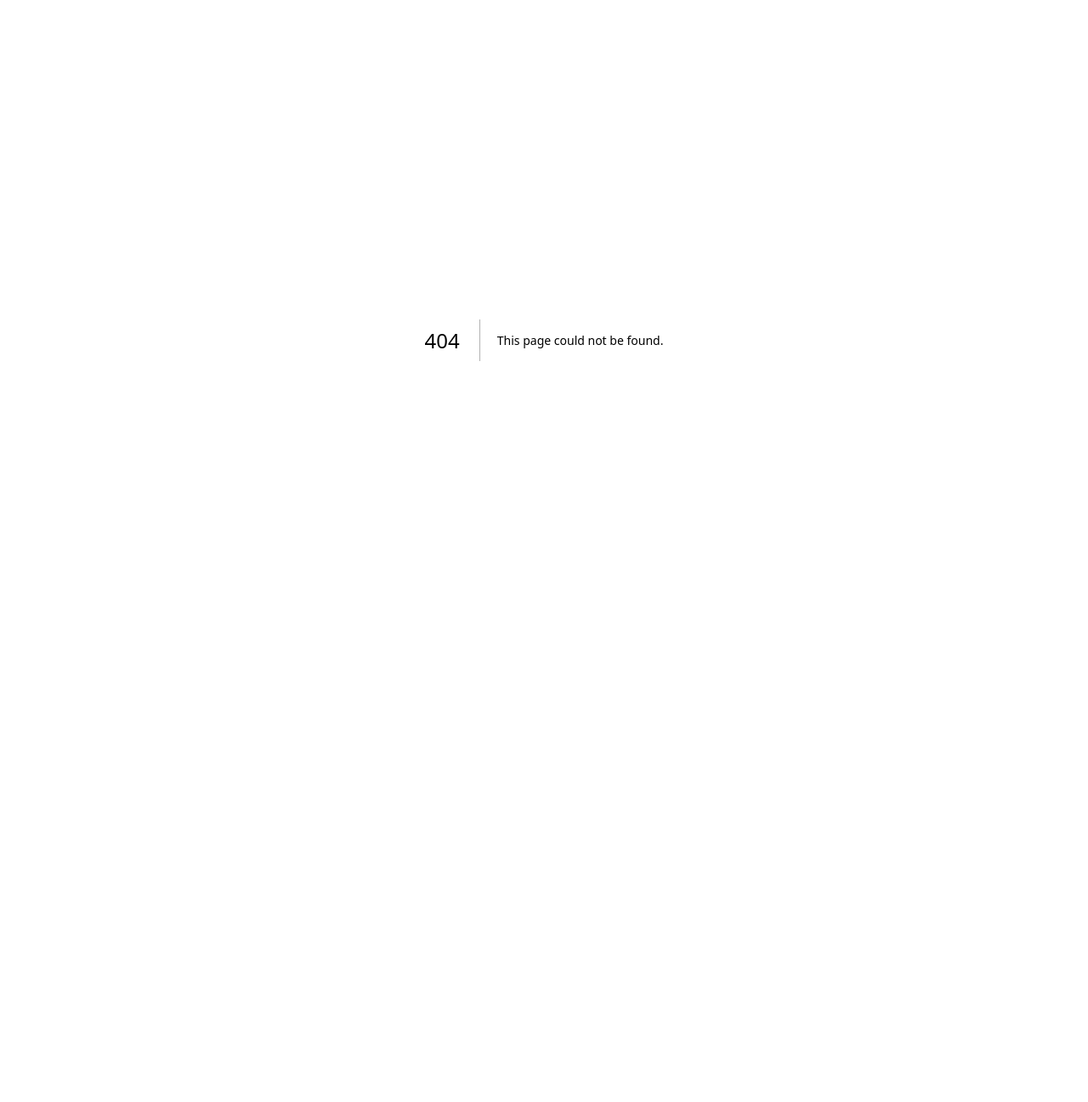
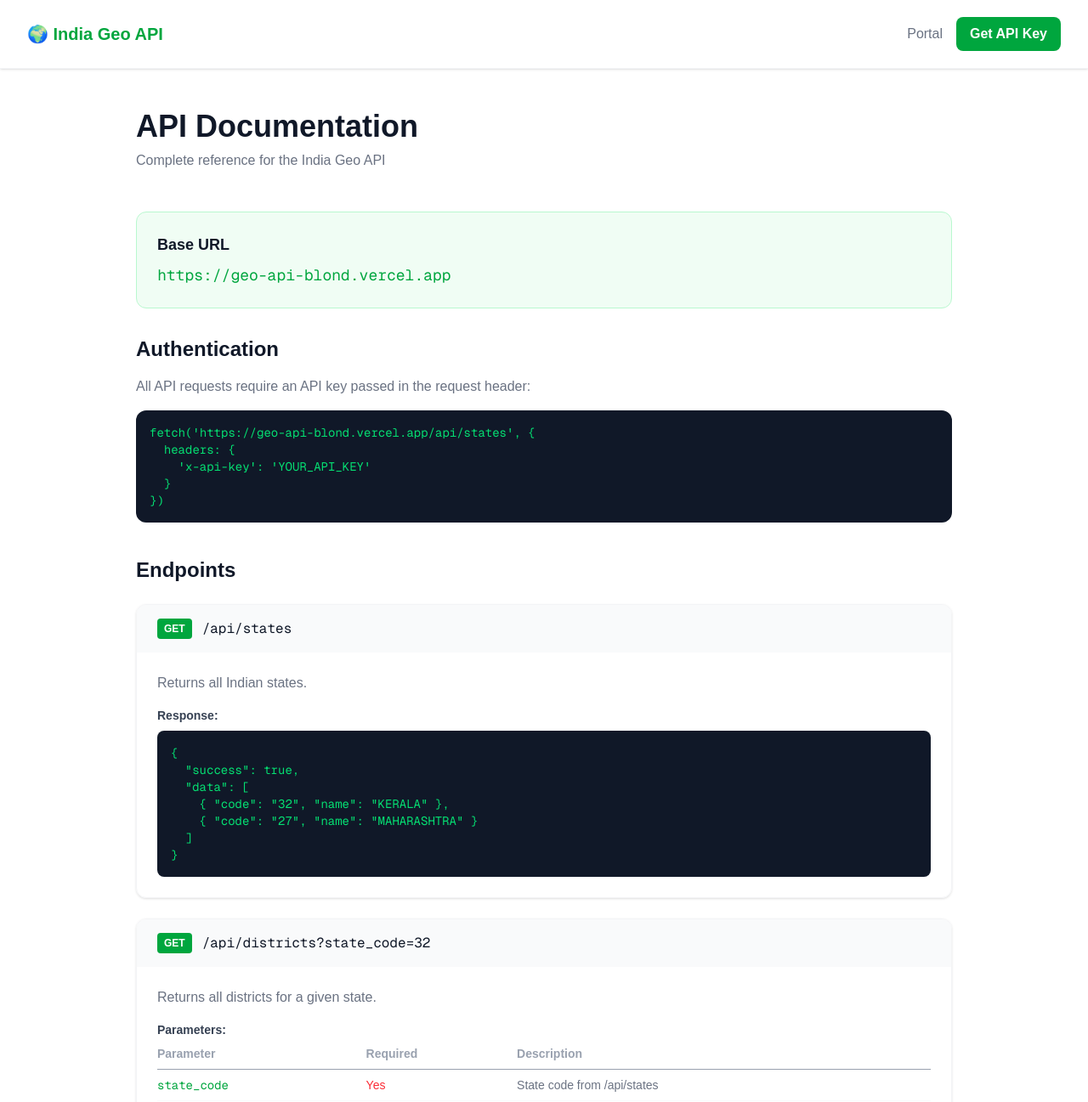
Before and after one commit to muhammedfahim438-ctrl/geo-api, a Next.js app: page /docs in a window 1280 px wide. Before the commit this address had no page. Shown: the top 1297 px of the page at 85% size. Before the commit the page ends 800 px from the top, so only its background shows below. Built offline with nearby package versions, Linux system fonts and the light colour scheme.

Commit message:
add docs page

```diff
--- /dev/null
+++ b/app/docs/page.tsx
@@ -0,0 +1,193 @@
+import Link from 'next/link'
+
+export default function Docs() {
+  return (
+    <div className="min-h-screen bg-white text-gray-900">
+      {/* Header */}
+      <nav className="flex justify-between items-center px-8 py-5 border-b border-gray-100 shadow-sm">
+        <Link href="/" className="text-xl font-bold text-green-600">🌍 India Geo API</Link>
+        <div className="flex gap-4 items-center">
+          <Link href="/portal" className="text-gray-500 hover:text-gray-900 font-medium">Portal</Link>
+          <Link href="/portal" className="bg-green-600 hover:bg-green-700 text-white px-4 py-2 rounded-lg font-bold">
+            Get API Key
+          </Link>
+        </div>
+      </nav>
+
+      <div className="max-w-5xl mx-auto px-8 py-12">
+        <h1 className="text-4xl font-bold text-gray-900 mb-2">API Documentation</h1>
+        <p className="text-gray-500 mb-12">Complete reference for the India Geo API</p>
+
+        {/* Base URL */}
+        <div className="bg-green-50 border border-green-200 p-6 rounded-xl mb-8">
+          <h2 className="text-lg font-bold text-gray-900 mb-2">Base URL</h2>
+          <p className="font-mono text-green-600 text-lg">https://geo-api-blond.vercel.app</p>
+        </div>
+
+        {/* Authentication */}
+        <div className="mb-10">
+          <h2 className="text-2xl font-bold text-gray-900 mb-4">Authentication</h2>
+          <p className="text-gray-500 mb-4">All API requests require an API key passed in the request header:</p>
+          <pre className="bg-gray-900 text-green-400 p-4 rounded-xl text-sm overflow-x-auto">{`fetch('https://geo-api-blond.vercel.app/api/states', {
+  headers: {
+    'x-api-key': 'YOUR_API_KEY'
+  }
+})`}</pre>
+        </div>
+
+        {/* Endpoints */}
+        <h2 className="text-2xl font-bold text-gray-900 mb-6">Endpoints</h2>
+
+        {/* States */}
+        <div className="border border-gray-100 rounded-xl mb-6 overflow-hidden shadow-sm">
+          <div className="bg-gray-50 px-6 py-4 flex items-center gap-3">
+            <span className="bg-green-600 text-white px-2 py-1 rounded text-xs font-bold">GET</span>
+            <code className="font-mono text-gray-900">/api/states</code>
+          </div>
+          <div className="p-6">
+            <p className="text-gray-500 mb-4">Returns all Indian states.</p>
+            <p className="font-bold text-sm text-gray-700 mb-2">Response:</p>
+            <pre className="bg-gray-900 text-green-400 p-4 rounded-lg text-sm">{`{
+  "success": true,
+  "data": [
+    { "code": "32", "name": "KERALA" },
+    { "code": "27", "name": "MAHARASHTRA" }
+  ]
+}`}</pre>
+          </div>
+        </div>
+
+        {/* Districts */}
+        <div className="border border-gray-100 rounded-xl mb-6 overflow-hidden shadow-sm">
+          <div className="bg-gray-50 px-6 py-4 flex items-center gap-3">
+            <span className="bg-green-600 text-white px-2 py-1 rounded text-xs font-bold">GET</span>
+            <code className="font-mono text-gray-900">/api/districts?state_code=32</code>
+          </div>
+          <div className="p-6">
+            <p className="text-gray-500 mb-4">Returns all districts for a given state.</p>
+            <p className="font-bold text-sm text-gray-700 mb-2">Parameters:</p>
+            <table className="w-full text-sm mb-4">
+              <thead><tr className="text-left text-gray-400 border-b">
+                <th className="pb-2">Parameter</th><th className="pb-2">Required</th><th className="pb-2">Description</th>
+              </tr></thead>
+              <tbody><tr className="border-b border-gray-50">
+                <td className="py-2 font-mono text-green-600">state_code</td>
+                <td className="py-2 text-red-500">Yes</td>
+                <td className="py-2 text-gray-500">State code from /api/states</td>
+              </tr></tbody>
+            </table>
+            <pre className="bg-gray-900 text-green-400 p-4 rounded-lg text-sm">{`{
+  "success": true,
+  "data": [
+    { "code": "595", "name": "Ernakulam" },
+    { "code": "601", "name": "Thiruvananthapuram" }
+  ]
+}`}</pre>
+          </div>
+        </div>
+
+        {/* Sub-Districts */}
+        <div className="border border-gray-100 rounded-xl mb-6 overflow-hidden shadow-sm">
+          <div className="bg-gray-50 px-6 py-4 flex items-center gap-3">
+            <span className="bg-green-600 text-white px-2 py-1 rounded text-xs font-bold">GET</span>
+            <code className="font-mono text-gray-900">/api/subdistricts?district_code=595&state_code=32</code>
+          </div>
+          <div className="p-6">
+            <p className="text-gray-500 mb-4">Returns all sub-districts for a given district.</p>
+            <p className="font-bold text-sm text-gray-700 mb-2">Parameters:</p>
+            <table className="w-full text-sm mb-4">
+              <thead><tr className="text-left text-gray-400 border-b">
+                <th className="pb-2">Parameter</th><th className="pb-2">Required</th><th className="pb-2">Description</th>
+              </tr></thead>
+              <tbody>
+                <tr className="border-b border-gray-50">
+                  <td className="py-2 font-mono text-green-600">district_code</td>
+                  <td className="py-2 text-red-500">Yes</td>
+                  <td className="py-2 text-gray-500">District code from /api/districts</td>
+                </tr>
+                <tr>
+                  <td className="py-2 font-mono text-green-600">state_code</td>
+                  <td className="py-2 text-red-500">Yes</td>
+                  <td className="py-2 text-gray-500">State code from /api/states</td>
+                </tr>
+              </tbody>
+            </table>
+          </div>
+        </div>
+
+        {/* Villages */}
+        <div className="border border-gray-100 rounded-xl mb-6 overflow-hidden shadow-sm">
+          <div className="bg-gray-50 px-6 py-4 flex items-center gap-3">
+            <span className="bg-green-600 text-white px-2 py-1 rounded text-xs font-bold">GET</span>
+            <code className="font-mono text-gray-900">/api/villages?sub_district_code=&district_code=&state_code=</code>
+          </div>
+          <div className="p-6">
+            <p className="text-gray-500 mb-4">Returns all villages for a given sub-district.</p>
+            <pre className="bg-gray-900 text-green-400 p-4 rounded-lg text-sm">{`{
+  "success": true,
+  "data": [
+    { "code": "006673", "name": "Aluva" }
+  ]
+}`}</pre>
+          </div>
+        </div>
+
+        {/* Search */}
+        <div className="border border-gray-100 rounded-xl mb-10 overflow-hidden shadow-sm">
+          <div className="bg-gray-50 px-6 py-4 flex items-center gap-3">
+            <span className="bg-green-600 text-white px-2 py-1 rounded text-xs font-bold">GET</span>
+            <code className="font-mono text-gray-900">/api/search?q=Thrissur</code>
+          </div>
+          <div className="p-6">
+            <p className="text-gray-500 mb-4">Search villages by name. Returns up to 20 results with full hierarchy.</p>
+            <pre className="bg-gray-900 text-green-400 p-4 rounded-lg text-sm">{`{
+  "success": true,
+  "data": [
+    {
+      "village": "Thrissur",
+      "sub_district": "Thrissur",
+      "district": "Thrissur",
+      "state": "KERALA",
+      "code": "006673",
+      "state_code": "32"
+    }
+  ]
+}`}</pre>
+          </div>
+        </div>
+
+        {/* Rate Limits */}
+        <div className="bg-green-50 border border-green-100 p-6 rounded-xl mb-8">
+          <h2 className="text-2xl font-bold text-gray-900 mb-4">Rate Limits</h2>
+          <table className="w-full text-sm">
+            <thead><tr className="text-left text-gray-400 border-b border-green-200">
+              <th className="pb-3">Plan</th><th className="pb-3">Daily Limit</th><th className="pb-3">Price</th>
+            </tr></thead>
+            <tbody>
+              {[
+                { plan: 'Free', limit: '100 requests/day', price: '₹0' },
+                { plan: 'Premium', limit: '10,000 requests/day', price: '₹999/mo' },
+                { plan: 'Pro', limit: '1,00,000 requests/day', price: '₹2,999/mo' },
+                { plan: 'Unlimited', limit: 'Unlimited', price: '₹9,999/mo' },
+              ].map(r => (
+                <tr key={r.plan} className="border-b border-green-100">
+                  <td className="py-3 font-bold text-gray-900">{r.plan}</td>
+                  <td className="py-3 text-gray-600">{r.limit}</td>
+                  <td className="py-3 text-green-600 font-bold">{r.price}</td>
+                </tr>
+              ))}
+            </tbody>
+          </table>
+        </div>
+
+        {/* CTA */}
+        <div className="text-center py-8">
+          <h2 className="text-2xl font-bold text-gray-900 mb-4">Ready to get started?</h2>
+          <Link href="/portal" className="bg-green-600 hover:bg-green-700 text-white px-8 py-4 rounded-xl font-bold text-lg inline-block">
+            Get Your Free API Key →
+          </Link>
+        </div>
+      </div>
+    </div>
+  )
+}
```
